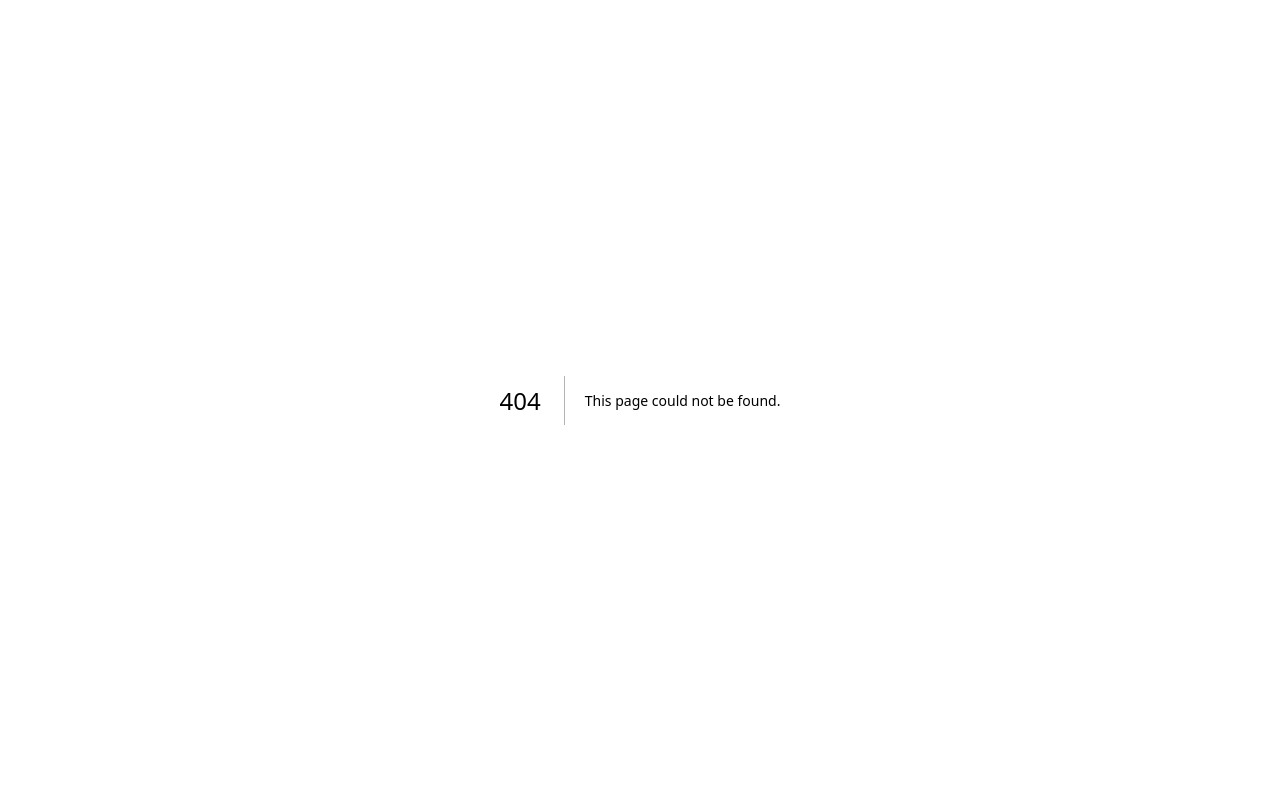
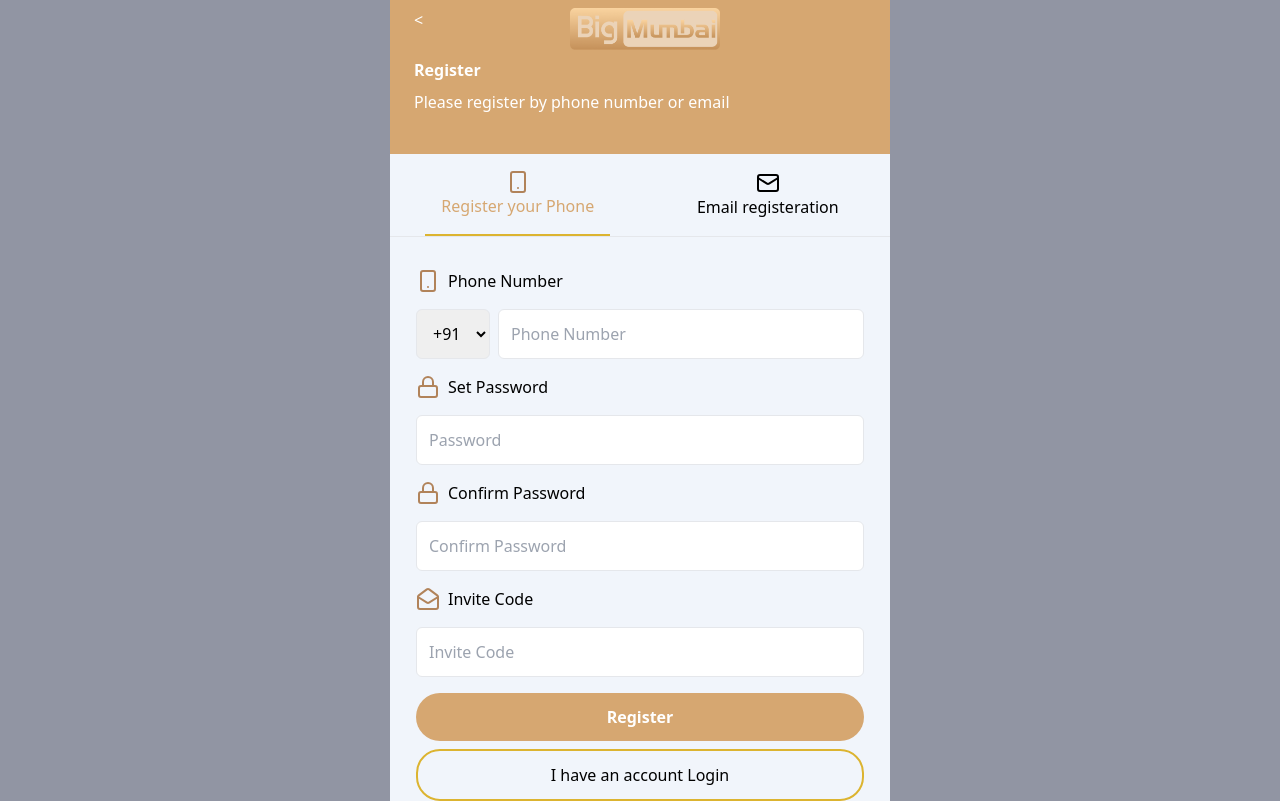
Before and after one commit to chanchalka/big-mumbai, a Next.js app: page /register in a window 1280 px wide. Before the commit this address had no page. Built offline with nearby package versions, Linux system fonts and the light colour scheme.

Commit message:
Create page.tsx

```diff
--- /dev/null
+++ b/src/app/register/page.tsx
@@ -0,0 +1,216 @@
+"use client"
+import { Lock, Mail, MailOpen, Smartphone } from 'lucide-react';
+import Image from 'next/image';
+import Link from 'next/link';
+// import { useRouter } from 'next/navigation';
+import React, { useState } from 'react'
+
+const Page = () => {
+    const [phone, setPhone] = useState<boolean>(true);
+    // const router = useRouter();
+    const [error, setError] = useState<string>("");
+    const [formData, setFormData] = useState({
+        countryCode: '+91',
+        phoneNumber: '',
+        email: '',
+        password: '',
+        confirmPassword: '',
+        inviteCode: '',
+      });
+
+      const handleChange = (e: React.ChangeEvent<HTMLInputElement | HTMLSelectElement>) => {
+        setFormData({ ...formData, [e.target.name]: e.target.value });
+      };
+
+      const handleSubmit = async (e: React.FormEvent) => {
+        e.preventDefault();
+        setError("");
+
+        if (formData.password !== formData.confirmPassword) setError("Password mismach");
+
+        if (!formData.phoneNumber && !formData.email) {
+          setError("Email or Phone Number is required")
+        }
+
+        if( !formData.password) setError("Password is required");
+
+        // try {
+
+        //   const res1 = await fetch('api/userExists',{
+        //     method: "POST",
+        //     headers: { "Content-Type":"application/json"},
+        //     body: JSON.stringify({ email: formData.email, phoneNumber: formData.phoneNumber})
+        //   });
+
+        //   const user = await res1.json();
+
+        //   if (user.email || user.phoneNumber) {
+        //     setError("User alredy exists");
+        //     return;
+        //   }
+
+        //   const res = await fetch('api/register',{
+        //     method: "POST",
+        //     headers: { "Content-Type":"application/json"},
+        //     body: JSON.stringify({
+        //       countryCode: formData.countryCode,
+        //       phoneNumber: formData.phoneNumber,
+        //       email: formData.email,
+        //       password: formData.password,
+        //       inviteCode: formData.inviteCode
+        //     })
+        //   });
+
+        //   if (res.ok) {
+        //     setFormData({countryCode: '',phoneNumber: '',email:'',password: '',confirmPassword: '',inviteCode: '',});
+        //     setError("");
+        //     router.push("/home")
+        //   }
+        // } catch (error) {
+        //   console.log("Error");
+        // }
+      };
+
+  return (
+    <>
+      <div className="bg-[#9195a3]">
+        <div className="w-[500px] m-auto bg-[#f1f5fb]">
+          <div className=" bg-golden py-2 px-6 text-white">
+            {/* Logo */}
+            <div className="flex">
+              <Link href={"/home"}>{"<"}</Link>
+              <Image src="/logo-main.png" alt="Image Not Found" width={150} height={100} className=' m-auto'/>
+            </div>
+            <div className=' font-bold text-l my-2'>Register</div>
+            <p className='mb-8'>Please register by phone number or email</p>
+          </div>
+          <div className="flex justify-around ">
+
+            {phone?
+              (<div className='flex flex-col justify-center items-center text-golden p-4 border-b-2 border-[#dcb430]'>
+                <Smartphone color='#b1835a'/>
+              <button onClick={()=> setPhone(true)}>Register your Phone</button>
+              </div>)
+              :
+              (<div className='flex flex-col justify-center items-center p-4'>
+                <Smartphone />
+              <button onClick={()=> setPhone(true)}>Register your Phone</button>
+            </div>)}
+
+            {phone? (
+              <div className='flex flex-col justify-center items-center p-4'>
+              <Mail/>
+              <button onClick={() => setPhone(false)}>Email registeration</button>
+            </div>
+            ):(
+            <div className='flex flex-col justify-center items-center text-golden border-b-2 border-[#dcb430] p-4'>
+              <Mail/>
+              <button onClick={() => setPhone(false)}>Email registeration</button>
+            </div>
+            )}
+
+          </div>
+          <hr className='mb-8'/>
+          {phone? (
+          <form onSubmit={handleSubmit} className="max-w-md mx-auto">
+              <div className="flex flex-col space-y-4">
+              <div className="flex gap-2">
+                <Smartphone color='#b1835a'/>
+                <p>Phone Number</p>
+              </div>
+              <div className="flex">
+                <div className="relative">
+                  <select name="countryCode" value={formData.countryCode} onChange={handleChange} className="mr-2 p-3 border rounded-md" >
+                    <option value="91" defaultValue={"+91"}>+91</option>
+                    <option value="1">+1</option>
+                  </select>
+                </div>
+                  <input type="tel" name="phoneNumber" value={formData.phoneNumber} onChange={handleChange}
+                  placeholder="Phone Number" className="w-5/6 p-3 border rounded-md" />
+              </div>
+
+                <div className="flex gap-2">
+                  <Lock color='#b1835a'/>
+                <p>Set Password</p>
+              </div>
+              <input type="password" name="password" value={formData.password} onChange={handleChange}
+              placeholder="Password" className="w-full p-3 border rounded-md" />
+
+                <div className="flex gap-2">
+                  <Lock color='#b1835a'/>
+                <p>Confirm Password</p>
+              </div>
+              <input type="password" name="confirmPassword" value={formData.confirmPassword}
+              onChange={handleChange} placeholder="Confirm Password" className="w-full p-3 border rounded-md" />
+              {error? (
+                <p className=' text-red-600'>{error}</p>
+              ):("")}
+
+                <div className="flex gap-2">
+                  <MailOpen color='#b1835a'/>
+                <p>Invite Code</p>
+              </div>
+              <input type="text" name="inviteCode" value={formData.inviteCode} onChange={handleChange}
+              placeholder="Invite Code" className="w-full p-3 border rounded-md"/>
+
+              <button type="submit" className="bg-golden font-extrabold text-white p-3 rounded-3xl w-full" >
+                  Register
+              </button>
+              </div>
+                {/* <Link href={"/login"} className="bg-blue-500 text-white rounded-md w-full">Login</Link> */}
+                <Link href="/register" className="w-full">
+                <div className="bg-transparent text-black p-3 my-2 rounded-3xl w-full block text-center border-2 border-[#dcb430]">
+                  I have an account Login
+                </div>
+              </Link>
+          </form>
+          ):(
+          <form onSubmit={handleSubmit} className="max-w-md mx-auto h-screen">
+              <div className="flex flex-col space-y-4">
+              <div className="flex gap-2">
+                  <Mail color='#b1835a'/>
+                <p>Mail</p>
+              </div>
+              <input type="email" name="email" value={formData.email} onChange={handleChange}
+              placeholder="Email" className="w-full p-3 border rounded-md" />
+
+                <div className="flex gap-2">
+                  <Lock color='#b1835a'/>
+                <p>Set Password</p>
+              </div>
+              <input type="password" name="password" value={formData.password} onChange={handleChange}
+              placeholder="Password" className="w-full p-3 border rounded-md" />
+
+                <div className="flex gap-2">
+                  <Lock color='#b1835a'/>
+                <p>Confirm Password</p>
+              </div>
+              <input type="password" name="confirmPassword" value={formData.confirmPassword}
+              onChange={handleChange} placeholder="Confirm Password" className="w-full p-3 border rounded-md" />
+              {error? (
+                <p className=' text-red-600'>{error}</p>
+              ):("")}
+              <div className="flex gap-2">
+                  <MailOpen color='#b1835a'/>
+                <p>Invite Code</p>
+              </div>
+              <input type="text" name="inviteCode" value={formData.inviteCode} onChange={handleChange}
+              placeholder="Invite Code" className="w-full p-3 border rounded-md" />
+
+              <button type="submit" className="bg-golden font-extrabold text-white p-3 rounded-3xl w-full">
+                  Register
+              </button>
+              </div>
+              {/* <Link href={"/login"}>Login</Link> */}
+              <Link href="/register" className="w-full">
+                <div className="bg-transparent text-black p-3 my-2 rounded-3xl w-full block text-center border-2 border-[#dcb430]">I have an account Login</div>
+              </Link>
+          </form>
+          )}
+        </div>
+      </div>
+    </>
+  )
+}
+
+export default Page
```
